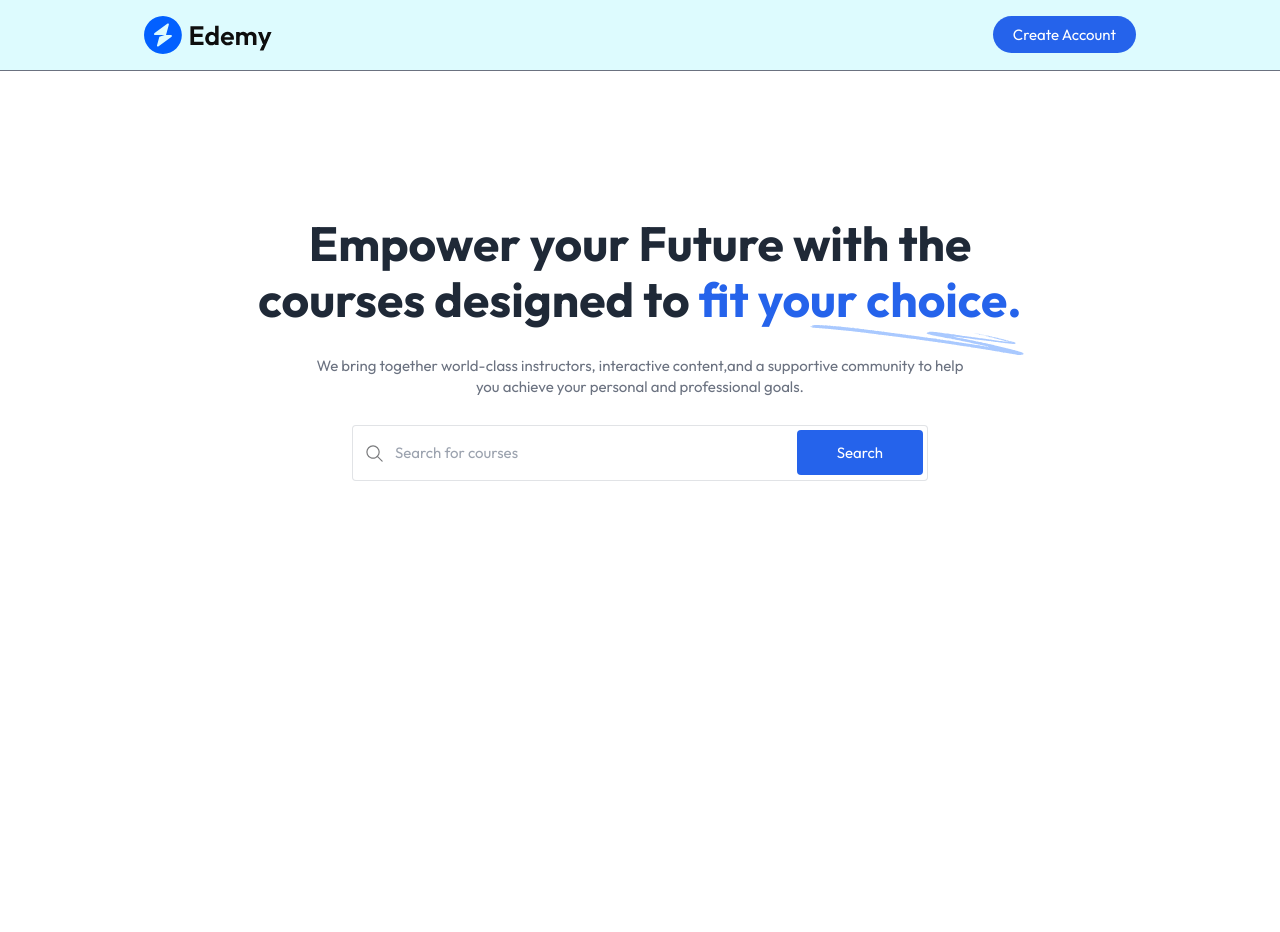
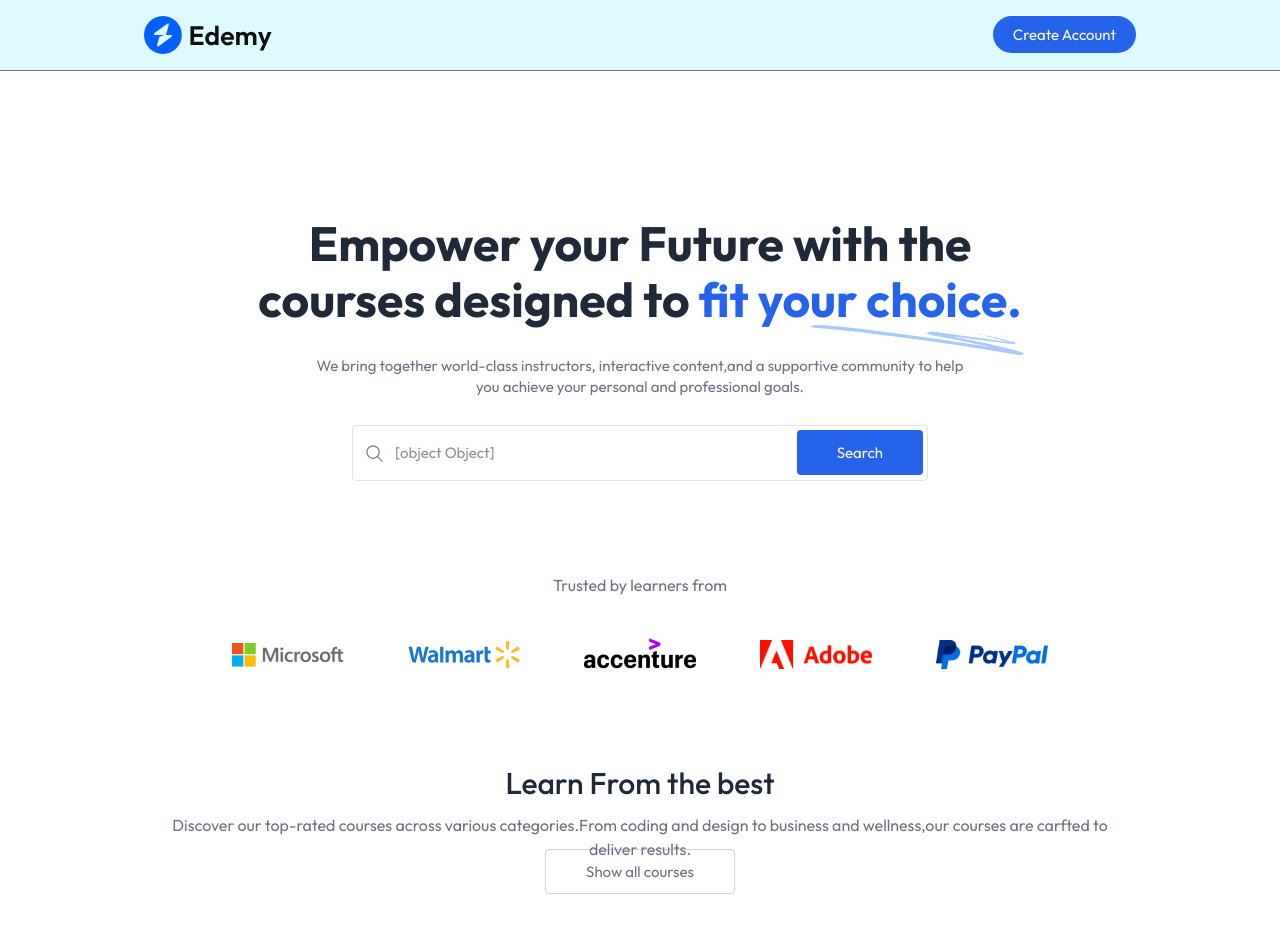
Before and after one commit to juhinagpure/LMS, a React (Vite) app in the folder client/: page / in a window 1280 px wide. Shown: the top 932 px of the page. Before the commit the page ends 800 px from the top, so only its background shows below. Built offline with nearby package versions, Linux system fonts and the light colour scheme; no server answers; a web font is replaced by a local one.

Commit message:
add Companies and CoursesSection components to Home, enhance SearchBar functionality

```diff
--- a/client/src/components/student/Companies.jsx
+++ b/client/src/components/student/Companies.jsx
@@ -1,7 +1,28 @@
+import { assets } from "../../assets/assets";
+
 const Companies = () => {
   return (
-    <div>
-      <h1>Companies</h1>
+    <div className="pt-16">
+      <p className="text-base text-gray-500">Trusted by learners from</p>
+      <div className="flex flex-wrap items-center justify-center gap-6 md:gap-16 md:mt-10 mt-5">
+        <img
+          src={assets.microsoft_logo}
+          alt="Microsoft"
+          className="w-20 md:w-28"
+        />
+        <img
+          src={assets.walmart_logo}
+          alt=" Walmart"
+          className="w-20 md:w-28"
+        />
+        <img
+          src={assets.accenture_logo}
+          alt="Accenture"
+          className="w-20 md:w-28"
+        />
+        <img src={assets.adobe_logo} alt="Adobe" className="w-20 md:w-28" />
+        <img src={assets.paypal_logo} alt="Paypal" className="w-20 md:w-28" />
+      </div>
     </div>
   );
 };
--- a/client/src/components/student/CoursesSection.jsx
+++ b/client/src/components/student/CoursesSection.jsx
@@ -1,7 +1,24 @@
+import { Link } from "react-router-dom";
+
 const CoursesSection = () => {
   return (
-    <div>
-      <h1>CoursesSection</h1>
+    <div className="py-16 md:px-40 px-8">
+      <h2 className="text-3xl font-medium text-gray-800">
+        Learn From the best
+      </h2>
+      <p className="text-sm md:text-base text-gray-500 mt-3">
+        Discover our top-rated courses across various categories.From coding and
+        design to business and wellness,our courses are carfted to deliver
+        results.
+      </p>
+
+      <Link
+        to={"/course-list"}
+        onClick={() => scrollTo(0, 0)}
+        className="text-gray-500 border border-gray-500/30 px-10 py-3 rounded"
+      >
+        Show all courses
+      </Link>
     </div>
   );
 };
--- a/client/src/components/student/SearchBar.jsx
+++ b/client/src/components/student/SearchBar.jsx
@@ -1,14 +1,28 @@
+import { useState } from "react";
+import { useNavigate } from "react-router-dom";
 import { assets } from "../../assets/assets";
 
-const SearchBar = () => {
+const SearchBar = (data) => {
+  const navigate = useNavigate();
+  const [input, setInput] = useState(data ? data : "");
+
+  const onSearchHandler = (e) => {
+    e.preventDefault();
+    navigate("/course-list/" + input);
+  };
   return (
-    <form className="max-w-xl w-full md:h-14 h-12 flex items-center bg-white border border-gray-500/20 rounded">
+    <form
+      onSubmit={onSearchHandler}
+      className="max-w-xl w-full md:h-14 h-12 flex items-center bg-white border border-gray-500/20 rounded"
+    >
       <img
         src={assets.search_icon}
         alt="search_icon"
         className="md:w-auto w-10 px-3"
       />
       <input
+        onChange={(e) => setInput(e.target.value)}
+        value={input}
         type="text"
         placeholder="Search for courses"
         className="w-full h-full outline-none text-gray-500/80"
--- a/client/src/pages/student/Home.jsx
+++ b/client/src/pages/student/Home.jsx
@@ -1,9 +1,13 @@
+import Companies from "../../components/student/Companies";
+import CoursesSection from "../../components/student/CoursesSection";
 import Hero from "../../components/student/Hero";
 
 const Home = () => {
   return (
-    <div className="flex flex-col items-center space-y-7">
+    <div className="flex flex-col items-center space-y-7 text-center">
       <Hero />
+      <Companies />
+      <CoursesSection />
     </div>
   );
 };
```
